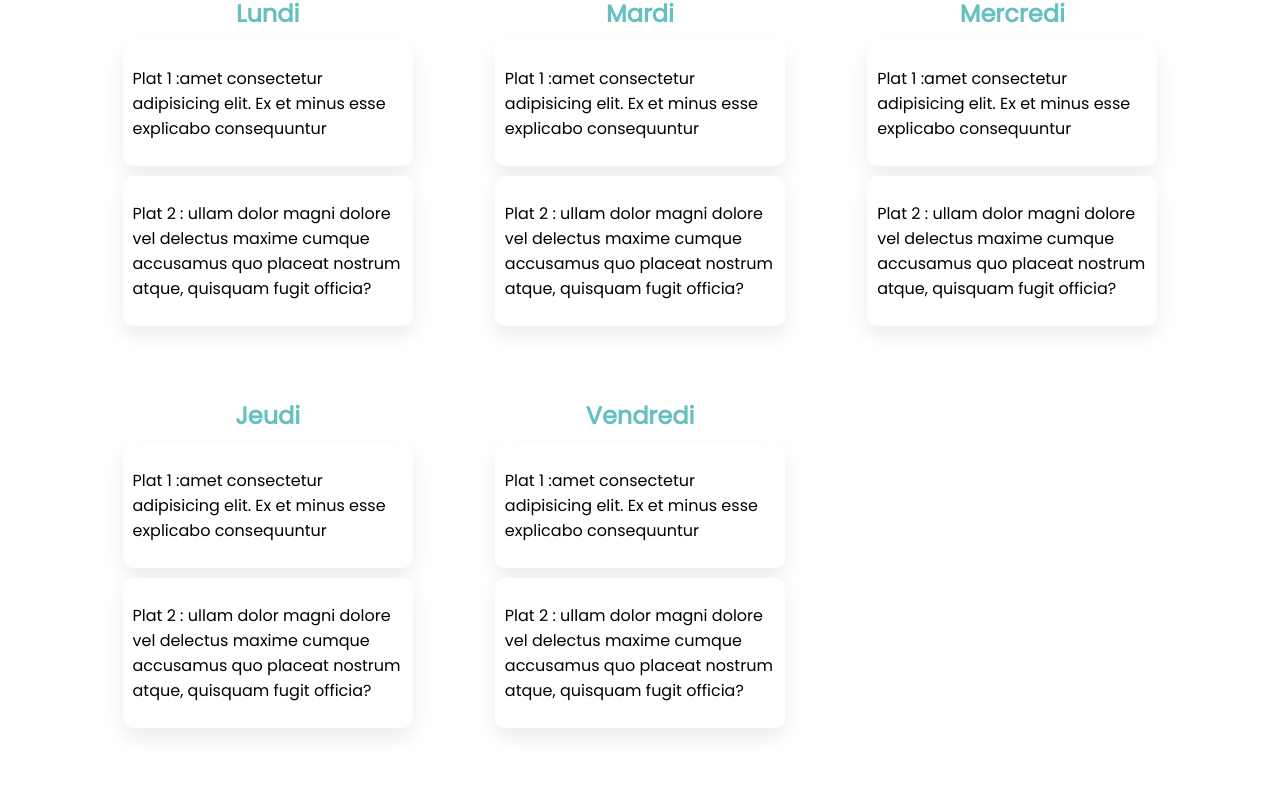
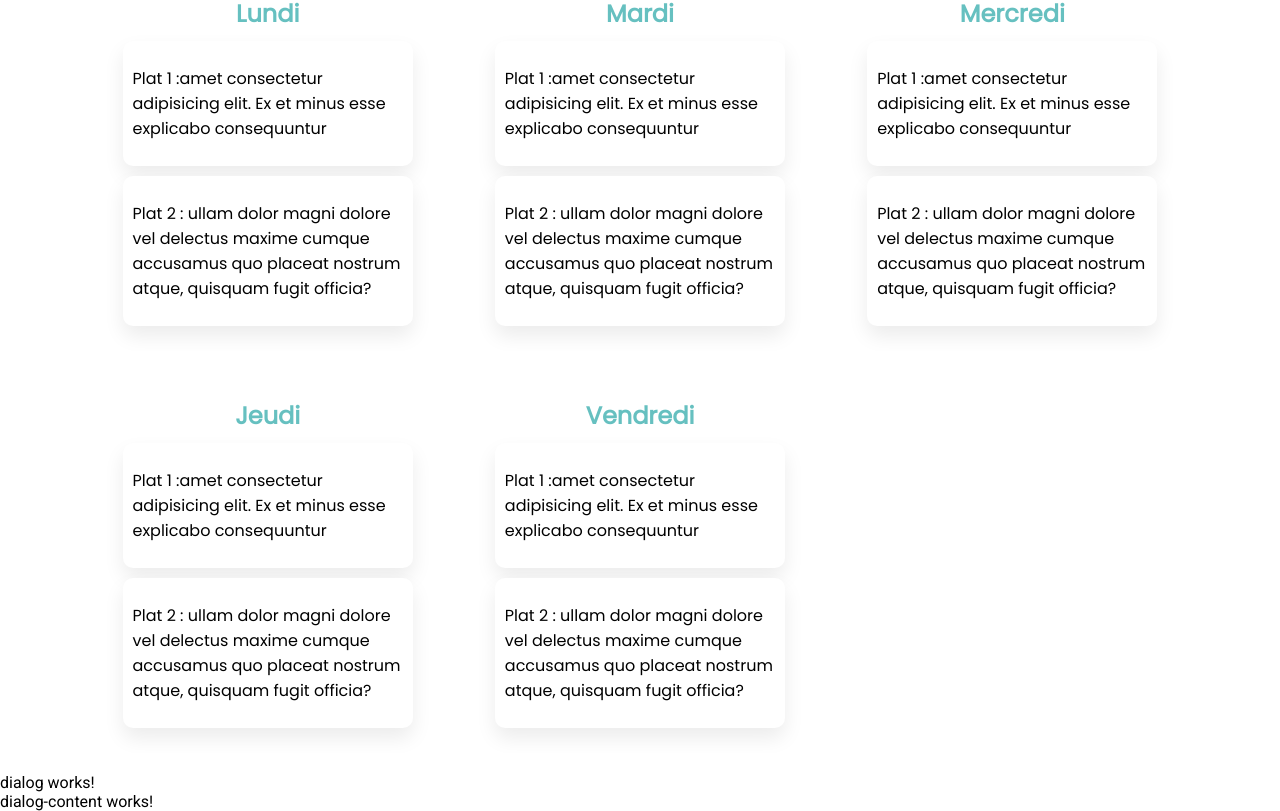
Before and after one commit to wassimouricha/Projet_cantiniere, an Angular app: page / in a window 1280 px wide. Shown: the part 187-998 px from the top of the page. Before the commit the page ends 960 px from the top, so only its background shows below. Built offline with nearby package versions, Linux system fonts and the light colour scheme.

Commit message:
dialog content route added

```diff
--- a/src/app/app.component.html
+++ b/src/app/app.component.html
@@ -2,6 +2,12 @@
 
 <!-- Navbar -->
 <app-navbar></app-navbar>
+<!-- End of Navbar -->
+<!-- Card -->
 <app-cardweek></app-cardweek>
+<!-- End of Card -->
+<!-- Dialog -->
+<app-dialog></app-dialog>
+<!-- End of Dialog -->
 
 <router-outlet></router-outlet>
--- /dev/null
+++ b/src/app/dialog/components/dialog-content/dialog-content.component.html
@@ -0,0 +1 @@
+<p>dialog-content works!</p>
--- /dev/null
+++ b/src/app/dialog/components/dialog-content/dialog-content.component.ts
@@ -0,0 +1,15 @@
+import { Component, OnInit } from '@angular/core';
+
+@Component({
+  selector: 'app-dialog-content',
+  templateUrl: './dialog-content.component.html',
+  styleUrls: ['./dialog-content.component.css']
+})
+export class DialogContentComponent implements OnInit {
+
+  constructor() { }
+
+  ngOnInit(): void {
+  }
+
+}
--- /dev/null
+++ b/src/app/dialog/dialog.component.html
@@ -0,0 +1,3 @@
+<p>dialog works!</p>
+<!-- dialog content -->
+<app-dialog-content></app-dialog-content>
--- /dev/null
+++ b/src/app/dialog/dialog.component.ts
@@ -0,0 +1,15 @@
+import { Component, OnInit } from '@angular/core';
+
+@Component({
+  selector: 'app-dialog',
+  templateUrl: './dialog.component.html',
+  styleUrls: ['./dialog.component.css']
+})
+export class DialogComponent implements OnInit {
+
+  constructor() { }
+
+  ngOnInit(): void {
+  }
+
+}
```
Also changed, not shown: src/app/app.module.ts (+8 -2 lines), src/app/dialog/components/dialog-content/dialog-content.component.css (added), src/app/dialog/dialog.component.css (added), 2 other files (tests, documents, lock files or other folders).
